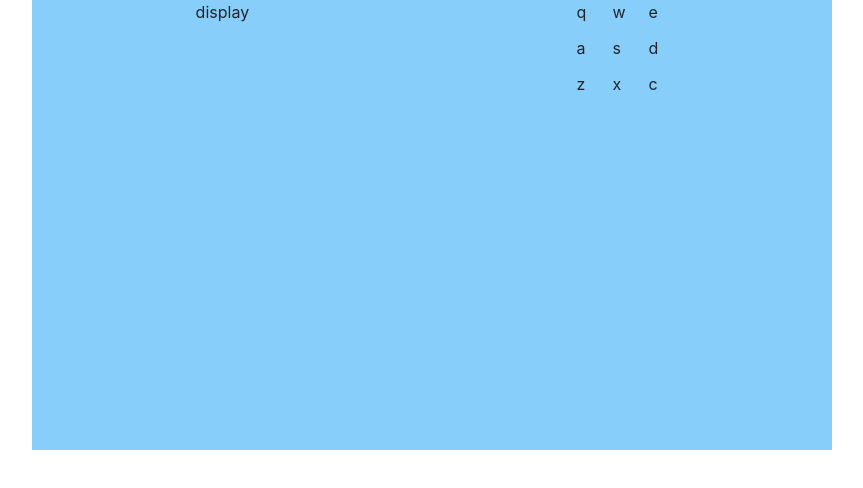
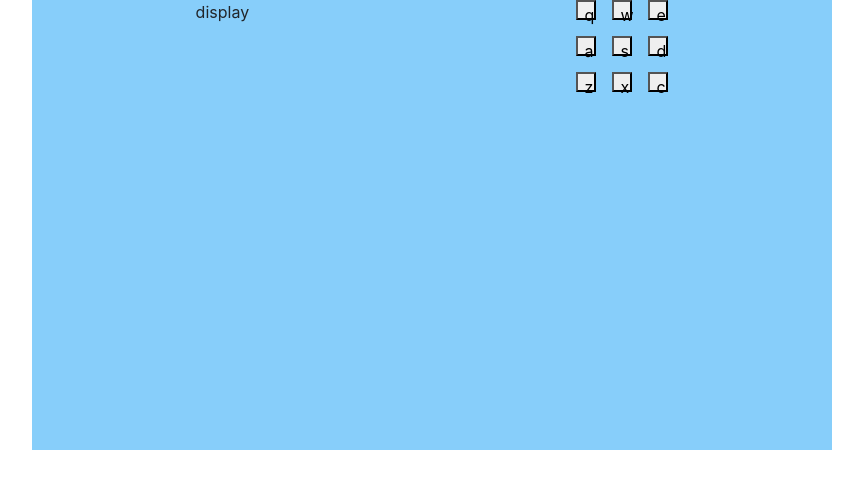
Before and after one commit to Joes-BitGit/drum-machine, a React (Create React App) app: page / in a window 1280 px wide. Shown: the top 488 px of the page, without its empty margins (53-916 px from the left). Built offline with nearby package versions, Linux system fonts and the light colour scheme.

Commit message:
add buttons

```diff
--- a/src/Machine.jsx
+++ b/src/Machine.jsx
@@ -8,35 +8,16 @@ const Machine = () => {
       <div className="drum-machine">
         <div id='display'>display</div>
         <div className="drum-pad">
-          <div>
-            q
-      </div>
-          <div>
-            w
-      </div>
-          <div>
-            e
-      </div>
-          <div>
-            a
-      </div>
-          <div>
-            s
-      </div>
-          <div>
-            d
-      </div>
-          <div>
-            z
-      </div>
-          <div>
-            x
-      </div>
-          <div>
-            c
-      </div>
+          <button>q</button>
+          <button>w</button>
+          <button>e</button>
+          <button>a</button>
+          <button>s</button>
+          <button>d</button>
+          <button>z</button>
+          <button>x</button>
+          <button>c</button>
         </div>
-
       </div>
     </div>
 
```
